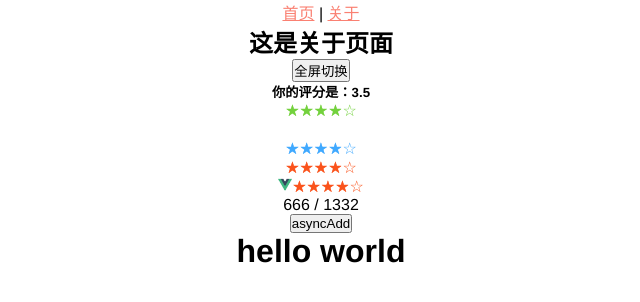
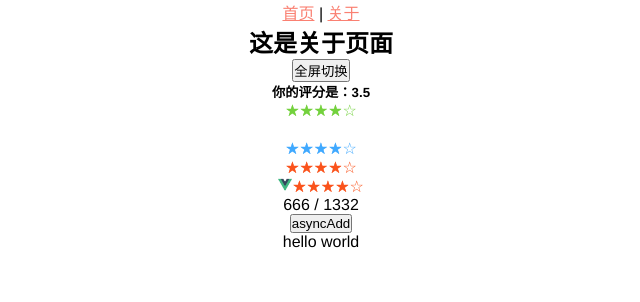
Before and after one commit to Ryan-zhang221/geek-admin, a Vue app: page /#/about in a window 1280 px wide. Shown: the top 302 px of the page, without its empty margins (319-959 px from the left). Built offline with nearby package versions, Linux system fonts and the light colour scheme; a small style sheet from the web is missing.

Commit message:
update：引入plugin-vue-jsx插件来在项目中直接使用jsx而不是h函数

```diff
--- a/package.json
+++ b/package.json
@@ -15,6 +15,7 @@
   },
   "devDependencies": {
     "@vitejs/plugin-vue": "^2.3.3",
+    "@vitejs/plugin-vue-jsx": "^1.3.10",
     "vite": "^2.9.0"
   }
 }
--- a/src/components/Heading.jsx
+++ b/src/components/Heading.jsx
@@ -8,10 +8,7 @@ export default defineComponent({
     }
   },
   setup(props, { slots }) {
-    return () => h(
-      'h' + props.level, // 标签名
-      {}, // props 或 attribute
-      slots.default() // 子节点
-    )
+    const tag = 'h' + props.level
+    return () => <tag>{slots.default()}</tag>
   }
 })
--- a/vite.config.js
+++ b/vite.config.js
@@ -1,7 +1,8 @@
 import { defineConfig } from 'vite'
 import vue from '@vitejs/plugin-vue'
+import vueJsx from '@vitejs/plugin-vue-jsx'
 
 // https://vitejs.dev/config/
 export default defineConfig({
-  plugins: [vue()]
+  plugins: [vue(), vueJsx()]
 })
```
Also changed, not shown: 1 other file (tests, documents, lock files or other folders).
